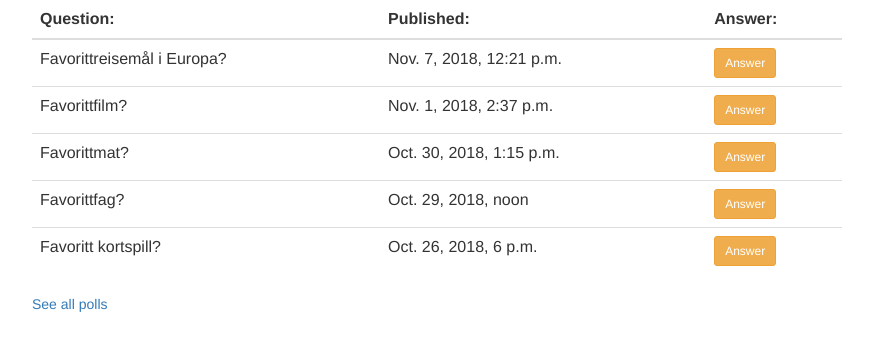
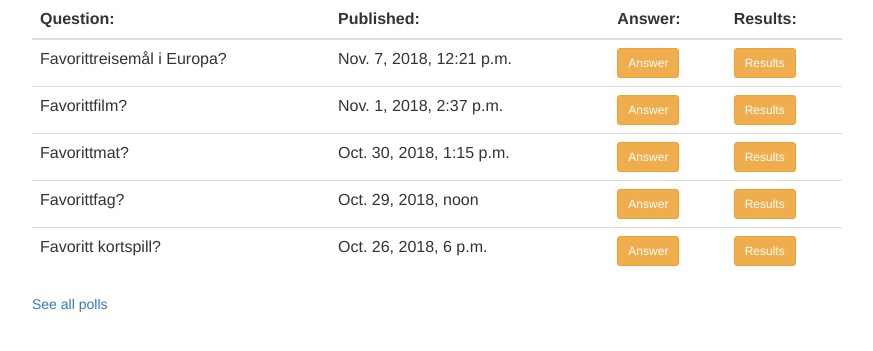
Before and after one commit to Fossen93/Poll_application, a Django app: page /polls/ in a window 1280 px wide. Shown: the part 70-421 px from the top of the page, without its empty margins (255-1128 px from the left). Run offline with Django 3.2, Linux system fonts and the light colour scheme; data comes from the database, SQL or seed files in the repository; both versions use the stored data as it was after the commit; some libraries are stand-ins or nearby versions.

Commit message:
results update

```diff
--- a/templates/polls/index.html
+++ b/templates/polls/index.html
@@ -32,6 +32,7 @@
                     <th>Question:</th>
                     <th>Published:</th>
                     <th>Answer:</th>
+                    <th>Results:</th>
                 </tr>
             </thead>
             <tbody>
@@ -41,6 +42,9 @@
                     <td>{{ question.pub_date }}</td>
                     <form action="{% url 'polls:detail' question.id %}">
                         <td><input type="submit" value="Answer" class="btn btn-warning btn-sm"></td>
+                    </form>
+                    <form action="{% url 'polls:results' question.id %}">
+                        <td><input type="submit" value="Results" class="btn btn-warning btn-sm"></td>
                     </form>
                 </tr>
             {% endfor %}
--- a/templates/polls/polls.html
+++ b/templates/polls/polls.html
@@ -31,6 +31,7 @@
                     <th>Question:</th>
                     <th>Published:</th>
                     <th>Answer:</th>
+                    <th>Results:</th>
                 </tr>
             </thead>
             <tbody>
@@ -40,6 +41,9 @@
                     <td>{{ question.pub_date }}</td>
                     <form action="{% url 'polls:detail' question.id %}">
                         <td><input type="submit" value="Answer" class="btn btn-warning btn-sm"></td>
+                    </form>
+                    <form action="{% url 'polls:results' question.id %}">
+                        <td><input type="submit" value="Results" class="btn btn-warning btn-sm"></td>
                     </form>
                 </tr>
             {% endfor %}
```
Also changed, not shown: db.sqlite3.
